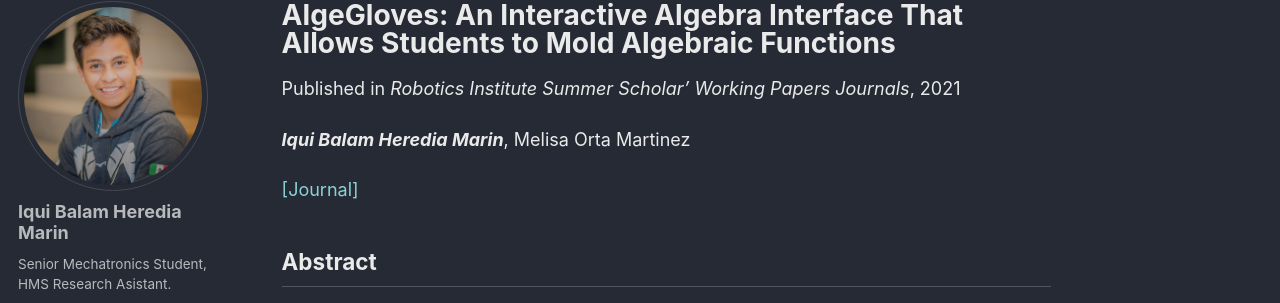
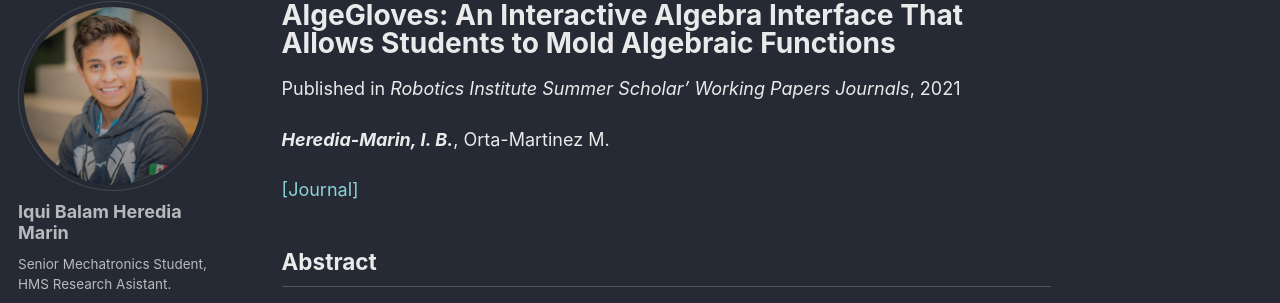
Before and after one commit to iquibalamhm/iquibalamhm.github.io, a Jekyll site: the page built from _publications/Algegloves.md, in a window 1280 px wide and 1282 px high. Shown: the part 117-420 px from the top of the window. Built offline with Jekyll 4.4.1, drawn with Linux system fonts in a browser that asks for light colours; nearby versions of some CDN libraries; some web fonts are replaced; library files that are not in the unit come from our copies; a file with an impossible date is left out.

Commit message:
Modify citation

```diff
--- a/_publications/Algegloves.md
+++ b/_publications/Algegloves.md
@@ -4,7 +4,7 @@ collection: publications
 permalink: /publications/Algegloves
 date: '2021-10-18'
 venue: 'Robotics Institute Summer Scholar’ Working Papers Journals'
-citation: '<b><i>Iqui Balam Heredia Marin</i></b>, Melisa Orta Martinez'
+citation: '<b><i>Heredia-Marin, I. B.</i></b>, Orta-Martinez M.'
 ---
 
 [[Journal]](https://riss.ri.cmu.edu/wp-content/uploads/2021/10/2021-CMU-RoboticsInstitute_SummerScholars-WorkingPapersJournal-Sized.pdf#page=118)
```
